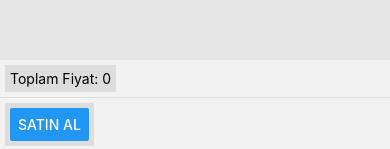
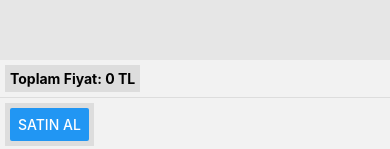
Before and after one commit to burakekincioglu/MyMarketApp, a React Native app: screen /Sepet in a window 390 px wide. Shown: the part 692-841 px from the top of the page. Built offline with nearby package versions, Linux system fonts and the light colour scheme.

Commit message:
basiz style ayarları ve kütüphane kurulumu

```diff
--- a/package.json
+++ b/package.json
@@ -15,6 +15,7 @@
     "@react-navigation/native-stack": "^6.3.0",
     "react": "17.0.2",
     "react-native": "0.67.1",
+    "react-native-elements": "^3.4.2",
     "react-native-router-flux": "^4.3.1",
     "react-native-safe-area-context": "^3.3.2",
     "react-native-screens": "^3.10.2",
--- a/src/components/Sepet.js
+++ b/src/components/Sepet.js
@@ -46,7 +46,7 @@ const Sepet = ({ sepetData, navigation }) => {
               <View style={styles.cardHeader}>
                 <View>
                   <Text style={styles.title}>{item.title}</Text>
-                  <Text style={styles.price}>{item.price}</Text>
+                  <Text style={styles.price}>{item.price} TL</Text>
                 </View>
               </View>
 
@@ -62,8 +62,8 @@ const Sepet = ({ sepetData, navigation }) => {
       />
       <CardSection>
         <View style={styles.buttonView}>
-          <Text>
-            Toplam Fiyat: {toplam}
+          <Text style={{fontWeight: 'bold'}}>
+            Toplam Fiyat: {toplam} TL
           </Text>
         </View>
       </CardSection>
```
Also changed, not shown: 1 other file (tests, documents, lock files or other folders).
